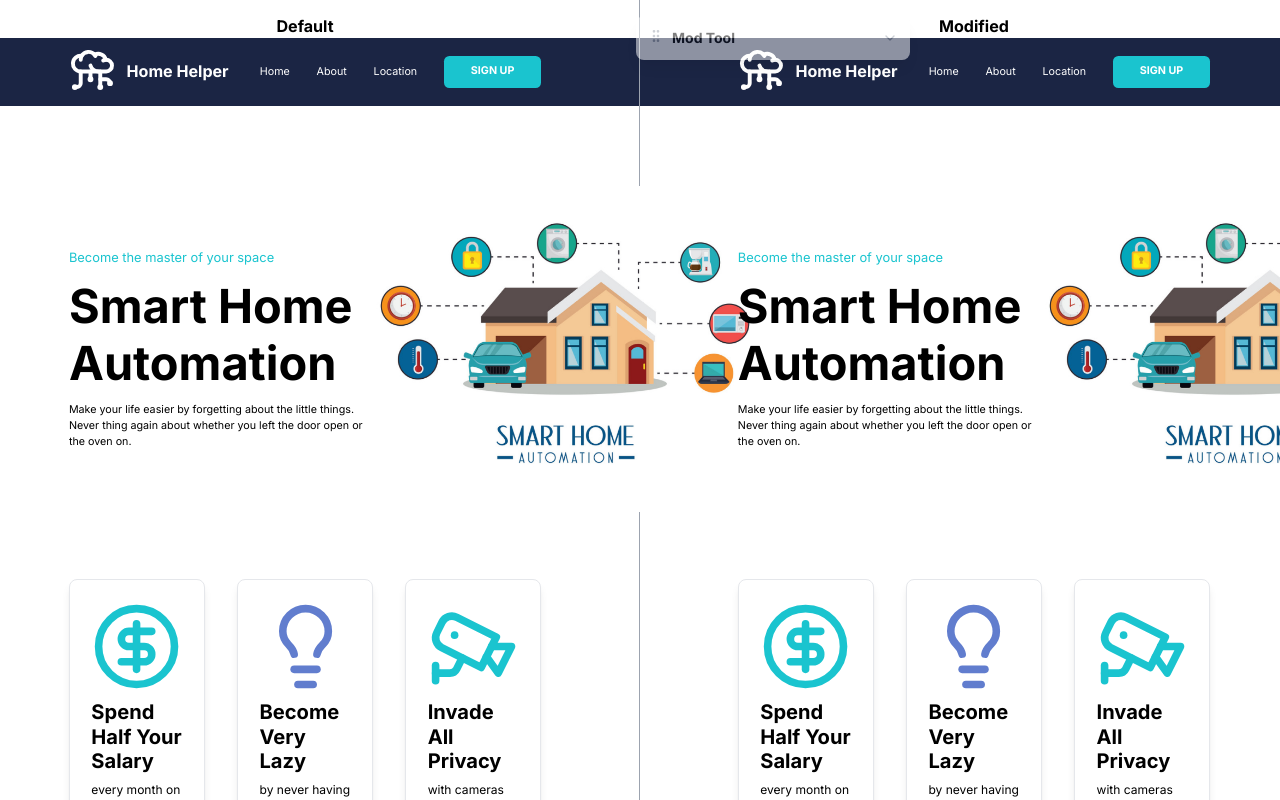
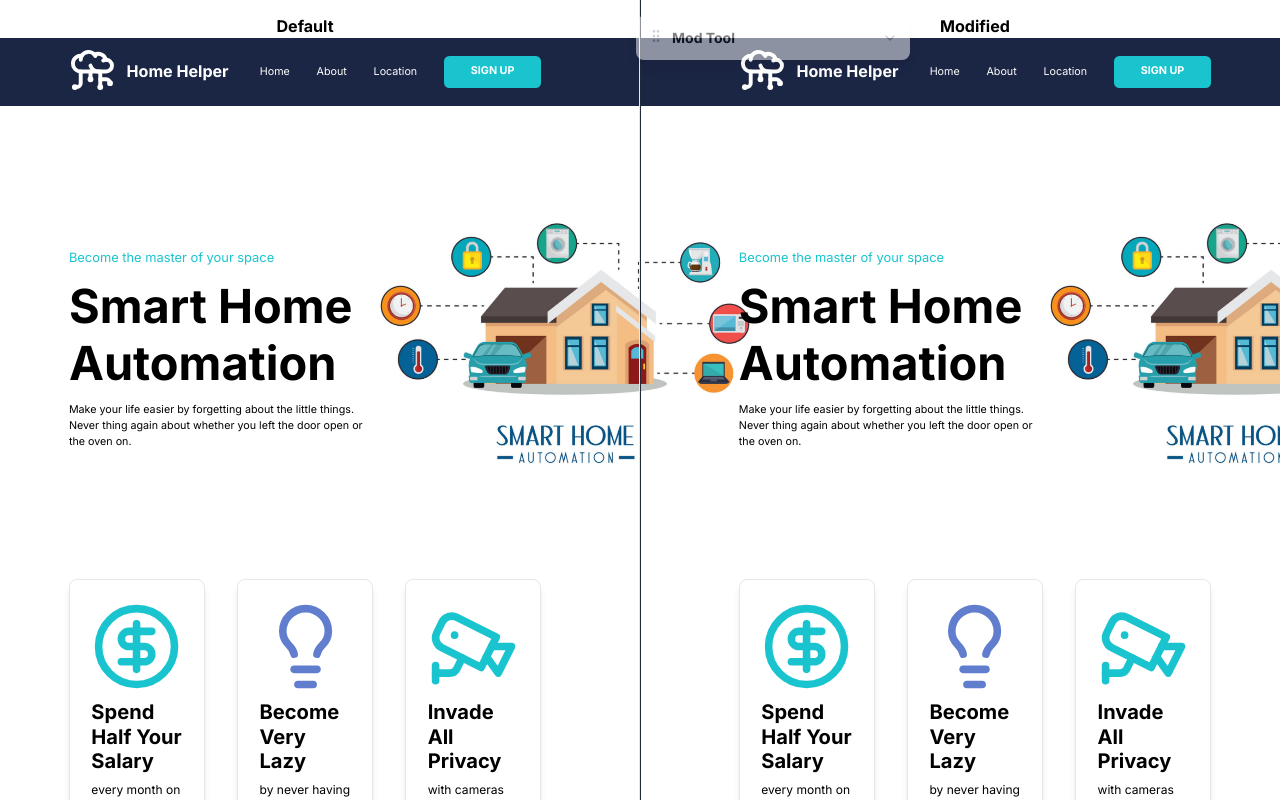
Before and after one commit to aziznal/design-principles-comparison, a Next.js app: page / in a window 1280 px wide. Shown: the top 800 px of the page. Built offline with nearby package versions, Linux system fonts and the light colour scheme.

Commit message:
minor style fix

```diff
--- a/app/page.tsx
+++ b/app/page.tsx
@@ -5,10 +5,10 @@ import { getDefaultProps } from "@/lib/default-props";
 export default function Home() {
   return (
     <div
-      className="flex justify-center items-center w-full h-full"
+      className="flex justify-center items-center w-full h-full "
       style={{ zoom: "67%" }}
     >
-      <div className="flex-1 flex flex-col border-r-gray-400 border-r h-full pt-6">
+      <div className="flex-1 flex flex-col h-full pt-6">
         <h1 className="text-2xl font-bold text-center">Default</h1>
 
         {/* This provider overrides the one surrounding the entire app */}
@@ -17,7 +17,9 @@ export default function Home() {
         </PropProvider>
       </div>
 
-      <div className="flex-1 flex flex-col border-r-gray-400 border-r h-full pt-6">
+      <div className="border-2 border-r-gray-800 h-[400vh]"></div>
+
+      <div className="flex-1 flex flex-col h-full pt-6">
         <h1 className="text-2xl font-bold text-center">Modified</h1>
         <ExamplePage />
       </div>
--- a/components/Footer.tsx
+++ b/components/Footer.tsx
@@ -11,7 +11,7 @@ export default function Footer() {
       className="w-full text-center flex flex-col justify-center items-center text-white"
       style={{
         background: 'url("/images/footer.png")',
-        height: "420px",
+        height: "450px",
         backgroundSize: "contain",
         backgroundRepeat: "no-repeat",
         gap: props.footer.gap,
--- a/components/ModTool.tsx
+++ b/components/ModTool.tsx
@@ -52,7 +52,7 @@ export const ModTool = () => {
   return (
     <div
       className={cn(
-        "absolute bg-white rounded-lg flex flex-col p-3 shadow-lg opacity-50 hover:opacity-100 transition-opacity duration-200 z-50"
+        "absolute bg-white rounded-lg flex flex-col p-3 shadow-lg opacity-50 hover:opacity-100 transition-opacity hover:delay-0 delay-1000 duration-200 z-50"
       )}
       style={{
         top: toolPosition.y - 4,
```
